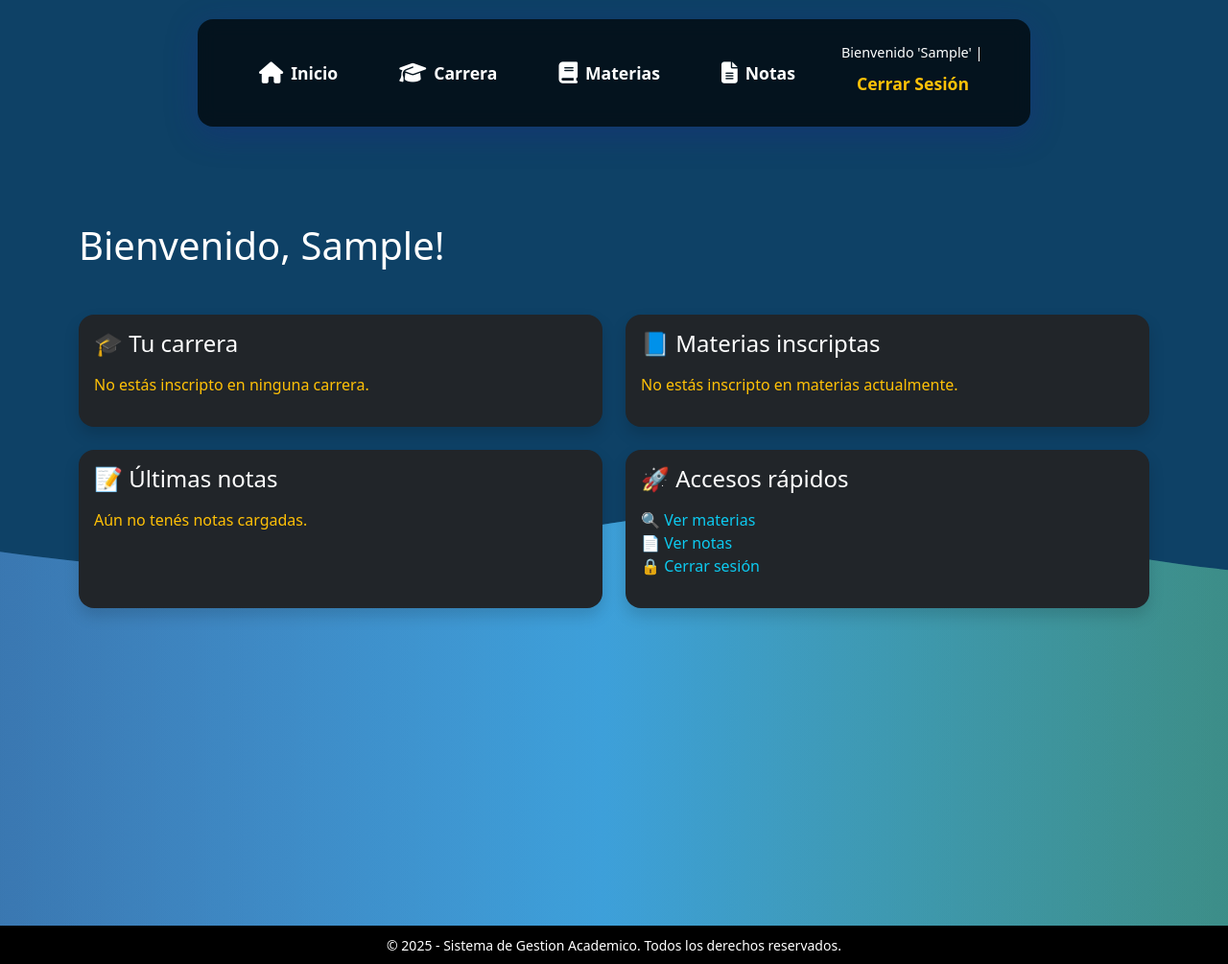
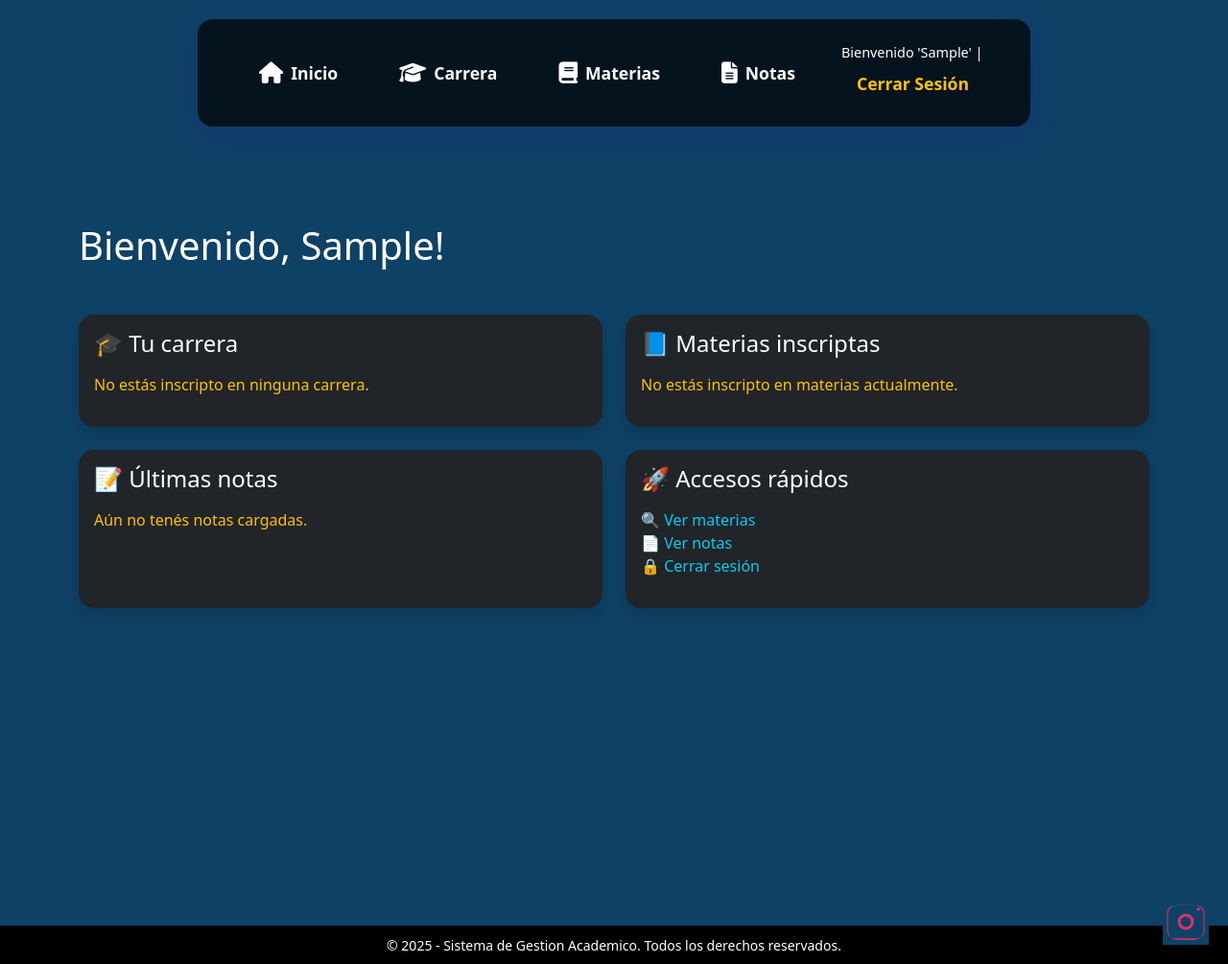
Before and after one commit to UTN-BDA/gestion_academica, a Django app: page /inicio/ in a window 1280 px wide. Shown: the whole page at 96% size. Run offline with Django 4.2, Linux system fonts and the light colour scheme; the visitor is signed in with stand-in values (Sample User, id 1); data that the repository does not hold is empty.

Commit message:
add link ig

```diff
--- a/app/templates/app/base_user.html
+++ b/app/templates/app/base_user.html
@@ -7,22 +7,17 @@
   <title>Sistema Academico</title>
 
   <link href="https://cdn.jsdelivr.net/npm/bootstrap@5.3.2/dist/css/bootstrap.min.css" rel="stylesheet" />
+  <link href="https://cdnjs.cloudflare.com/ajax/libs/font-awesome/6.5.0/css/all.min.css" rel="stylesheet" />
+  <link rel="stylesheet" href="{% static 'base_user.css' %}" />
 
-    <!-- FontAwesome para iconos -->
-    <link
-      href="https://cdnjs.cloudflare.com/ajax/libs/font-awesome/6.5.0/css/all.min.css"
-      rel="stylesheet"
-    />
-
-    <link rel="stylesheet" href="{% static 'base_user.css' %}" />
   <style>
-      /* Hacemos que el svg quede fijo y detrás */
     body {
       position: relative;
       min-height: 100vh;
       margin: 0;
       padding: 0;
     }
+
     svg.background-wave {
       position: fixed;
       top: 0; left: 0;
@@ -31,6 +26,7 @@
       z-index: 0;
       pointer-events: none;
     }
+
     main {
       position: relative;
       z-index: 10;
@@ -38,7 +34,6 @@
       border-radius: 0.5rem;
     }
 
-      /* NAVBAR 3D ESTILO */
     nav.navbar-3d {
       position: relative;
       z-index: 10;
@@ -93,41 +88,33 @@
       font-weight: normal;
       font-size: 0.9rem;
     }
+
+    /* Instagram abajo a la derecha */
+    .instagram-icon {
+      position: fixed;
+      bottom: 20px;
+      right: 20px;
+      z-index: 9999;
+      width: 3rem;
+      height: 3rem;
+      transition: transform 0.2s ease;
+    }
+
+    .instagram-icon:hover {
+      transform: scale(1.15);
+    }
+
+    .instagram-icon svg {
+      width: 100%;
+      height: 100%;
+      fill: #e1306c;
+    }
+
   </style>
 </head>
 <body class="d-flex flex-column min-vh-100">
 
-    <svg class="background-wave" version="1.1" xmlns="http://www.w3.org/2000/svg"
-        xmlns:xlink="http://www.w3.org/1999/xlink" x="0px" y="0px"
-        viewBox="0 0 1600 900" preserveAspectRatio="xMidYMax slice">
-        <defs>
-            <linearGradient id="bg">
-                <stop offset="0%" style="stop-color:rgba(130, 158, 249, 0.06)"></stop>
-                <stop offset="50%" style="stop-color:rgba(76, 190, 255, 0.6)"></stop>
-                <stop offset="100%" style="stop-color:rgba(115, 209, 72, 0.2)"></stop>
-            </linearGradient>
-            <path id="wave" fill="url(#bg)"
-                d="M-363.852,502.589c0,0,236.988-41.997,505.475,0
-                s371.981,38.998,575.971,0s293.985-39.278,505.474,5.859s493.475,48.368,716.963-4.995v560.106H-363.852V502.589z" />
-        </defs>
-        <g>
-            <use xlink:href='#wave' opacity=".3">
-                <animateTransform attributeName="transform" attributeType="XML" type="translate" dur="10s"
-                    calcMode="spline" values="270 230; -334 180; 270 230" keyTimes="0; .5; 1"
-                    keySplines="0.42, 0, 0.58, 1.0;0.42, 0, 0.58, 1.0" repeatCount="indefinite" />
-            </use>
-            <use xlink:href='#wave' opacity=".6">
-                <animateTransform attributeName="transform" attributeType="XML" type="translate" dur="8s"
-                    calcMode="spline" values="-270 230;243 220;-270 230" keyTimes="0; .6; 1"
-                    keySplines="0.42, 0, 0.58, 1.0;0.42, 0, 0.58, 1.0" repeatCount="indefinite" />
-            </use>
-            <use xlink:href='#wave' opacity=".9">
-                <animateTransform attributeName="transform" attributeType="XML" type="translate" dur="6s"
-                    calcMode="spline" values="0 230;-140 200;0 230" keyTimes="0; .4; 1"
-                    keySplines="0.42, 0, 0.58, 1.0;0.42, 0, 0.58, 1.0" repeatCount="indefinite" />
-            </use>
-        </g>
-    </svg>
+  <svg class="background-wave" ...> <!-- Tu SVG de fondo aquí --> </svg>
 
   <nav class="navbar-3d">
     <ul class="w-100">
@@ -150,6 +137,15 @@
     <small>&copy; 2025 - Sistema de Gestion Academico. Todos los derechos reservados.</small>
   </footer>
 
+  <!-- Ícono de Instagram -->
+  <a href="https://www.instagram.com/utnsanrafael/" class="instagram-icon" title="Instagram UTN San Rafael" target="_blank">
+    <svg viewBox="0 0 512 512" xmlns="http://www.w3.org/2000/svg">
+      <path d="M349.33 69.33H162.67C103.57 69.33 58.67 114.23 58.67 173.33v177.34c0 59.1 44.9 104 104 104h186.66c59.1 0 104-44.9 104-104V173.33c0-59.1-44.9-104-104-104zM464 350.67c0 49.7-40.3 90-90 90H138c-49.7 0-90-40.3-90-90V161.33c0-49.7 40.3-90 90-90h236c49.7 0 90 40.3 90 90z"/>
+      <path d="M256 165.87A90.13 90.13 0 1 0 346.13 256 90.26 90.26 0 0 0 256 165.87zm0 148.4a58.27 58.27 0 1 1 58.27-58.27A58.33 58.33 0 0 1 256 314.27z"/>
+      <circle cx="396.23" cy="115.77" r="17.07"/>
+    </svg>
+  </a>
+
   <script src="https://cdn.jsdelivr.net/npm/bootstrap@5.1.3/dist/js/bootstrap.bundle.min.js"></script>
 </body>
 </html>
```
Lines whose indentation alone changed are shown as unchanged.
